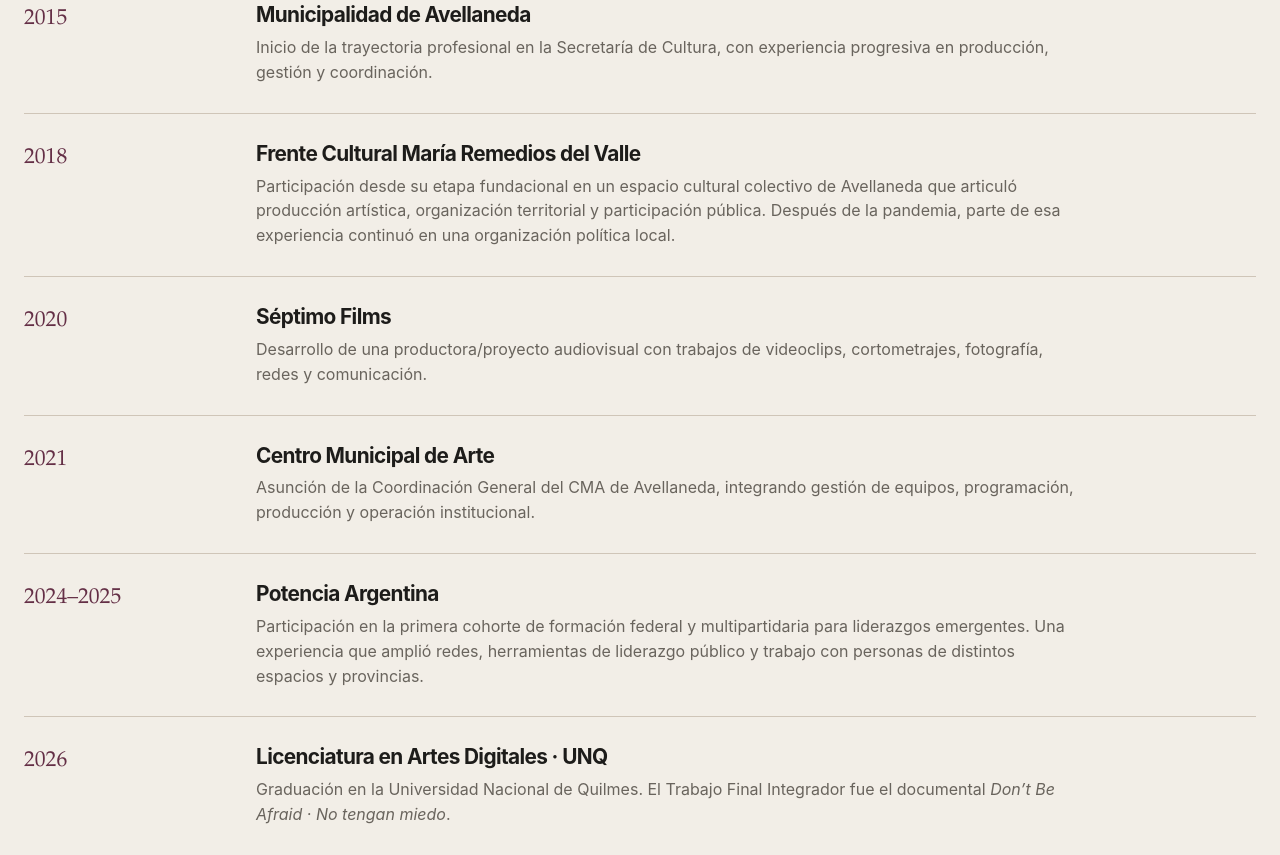
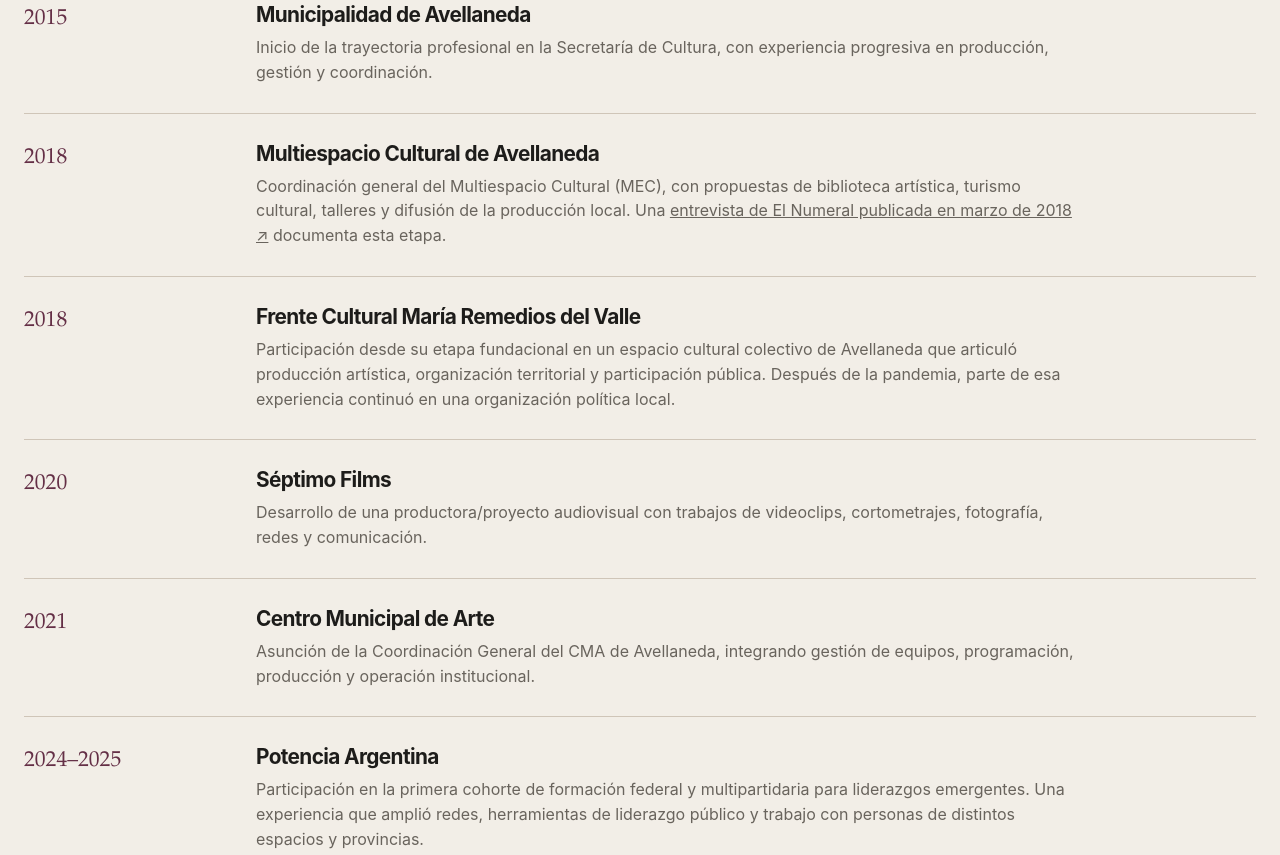
Before and after one commit to GuidoJavierMasso/guidojaviermasso-web, a plain HTML site: page index.html in a window 1280 px wide. Shown: the part 4804-5659 px from the top of the page. Drawn offline with Linux system fonts and the light colour scheme.

Commit message:
Incorpora antecedente El Numeral de 2018 y coordinación del MEC

```diff
--- a/index.html
+++ b/index.html
@@ -249,6 +249,10 @@
           </article>
           <article class="timeline-row">
             <time>2018</time>
+            <div><h3>Multiespacio Cultural de Avellaneda</h3><p>Coordinación general del Multiespacio Cultural (MEC), con propuestas de biblioteca artística, turismo cultural, talleres y difusión de la producción local. Una <a href="https://elnumeral.com/amp/2018/03/15/la-democratizacion-del-arte-lo-mas-valioso-este-municipio/" target="_blank" rel="noopener noreferrer">entrevista de El Numeral publicada en marzo de 2018 ↗</a> documenta esta etapa.</p></div>
+          </article>
+          <article class="timeline-row">
+            <time>2018</time>
             <div><h3>Frente Cultural María Remedios del Valle</h3><p>Participación desde su etapa fundacional en un espacio cultural colectivo de Avellaneda que articuló producción artística, organización territorial y participación pública. Después de la pandemia, parte de esa experiencia continuó en una organización política local.</p></div>
           </article>
           <article class="timeline-row">
@@ -420,6 +424,7 @@
         </div>
         <div class="sources-grid">
           <a class="source-card" href="https://agencia.unq.edu.ar/?p=38875" target="_blank" rel="noopener noreferrer"><span>Agencia de Noticias Científicas UNQ · 2026</span><strong>Perfil sobre graduación, documental, CMA, Potencia Argentina y participación en el Festival Internacional de la Juventud.</strong><em>Leer fuente ↗</em></a>
+          <a class="source-card" href="https://elnumeral.com/amp/2018/03/15/la-democratizacion-del-arte-lo-mas-valioso-este-municipio/" target="_blank" rel="noopener noreferrer"><span>El Numeral · Entrevista · 15.03.2018</span><strong>«La democratización del arte es lo más valioso que tiene este municipio». Entrevista sobre la coordinación del Multiespacio Cultural de Avellaneda.</strong><em>Leer entrevista ↗</em></a>
           <a class="source-card" href="https://www.youtube.com/live/SoQ7aVaS3Zg" target="_blank" rel="noopener noreferrer"><span>UNQ Streaming · 2026</span><strong>Entrevista audiovisual sobre No tengan miedo, Lo Que Vendrá y el recorrido reciente.</strong><em>Ver entrevista ↗</em></a>
           <a class="source-card" href="https://avellanedahoy.com.ar/nota/24339/de-avellaneda-a-rusia-un-gestor-cultural-local-fue-seleccionado-para-participar-del-festival-internacional-de-la-juventud-2026/" target="_blank" rel="noopener noreferrer"><span>Avellaneda Hoy · 2026</span><strong>De Avellaneda a Rusia: selección para el Festival Internacional de la Juventud 2026.</strong><em>Leer nota ↗</em></a>
           <a class="source-card" href="https://www.infocielo.com/sociedad/del-aula-al-mapa-global-estudio-en-la-unq-y-participara-del-festival-internacional-de-la-juventud-en-rusia" target="_blank" rel="noopener noreferrer"><span>Infocielo · 2026</span><strong>Del aula al mapa global: formación en la UNQ, gestión cultural y participación internacional.</strong><em>Leer nota ↗</em></a>
```
